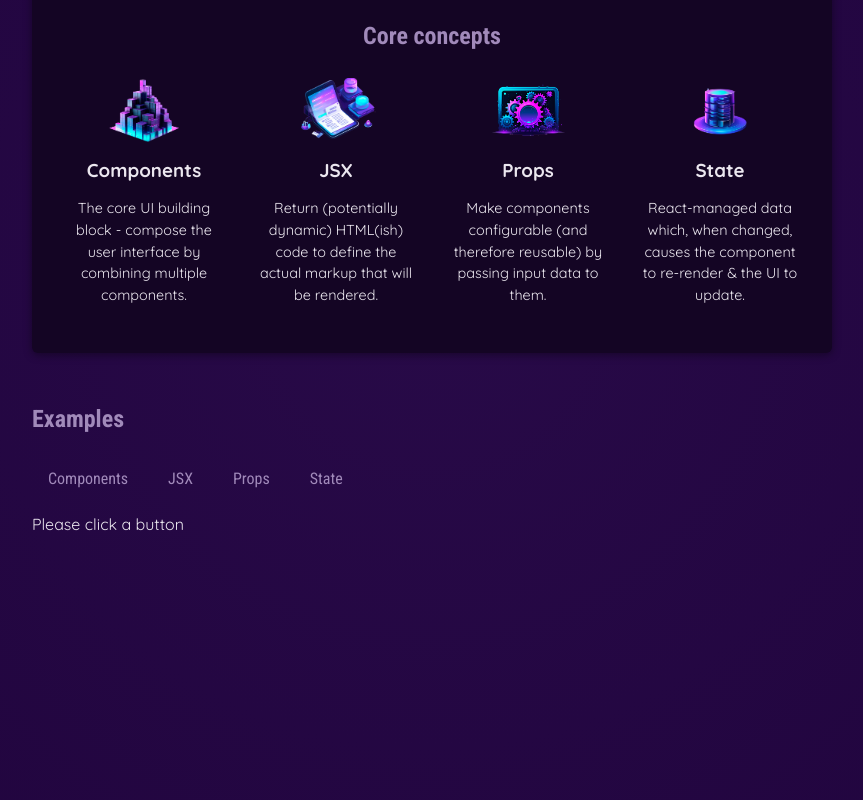
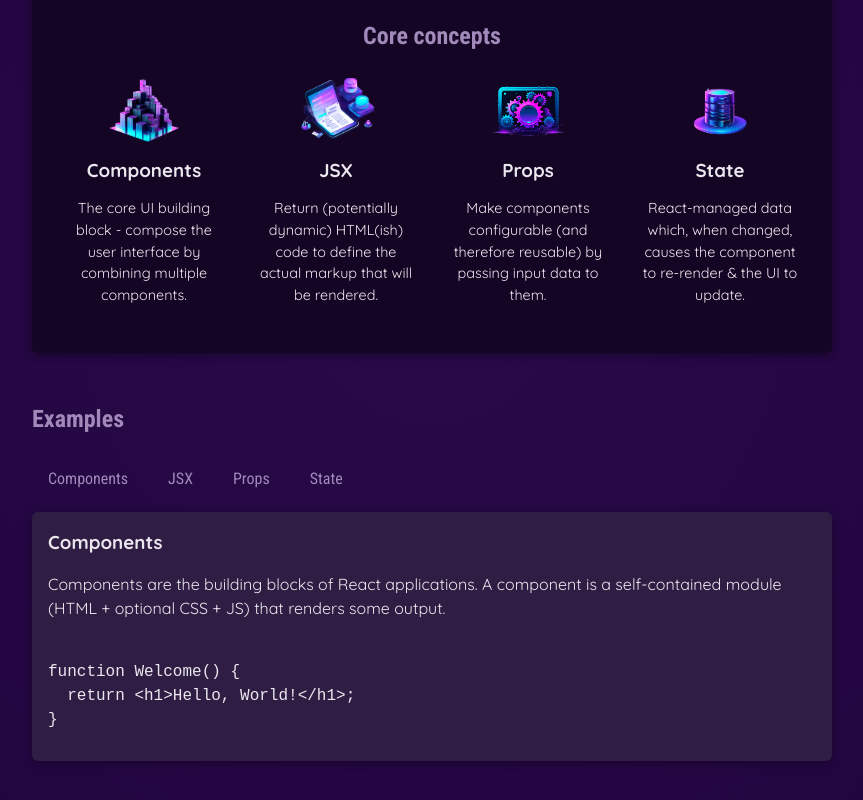
Before and after one commit to adixadymak/react-learning-project-1, a React (Vite) app: page / in a window 1280 px wide. Shown: the part 346-1146 px from the top of the page, without its empty margins (208-1071 px from the left). Built offline with nearby package versions, Linux system fonts and the light colour scheme.

Commit message:
Deriving & Outputting Data Based on State.

```diff
--- a/src/App.jsx
+++ b/src/App.jsx
@@ -1,13 +1,13 @@
+import { useState } from "react";
 import { CORE_CONCEPTS } from "./data.js";
 import Header from "./components/Header/Header.jsx";
 import CoreConcept from "./components/CoreConcept.jsx";
 import TabButton from "./components/TabButton.jsx";
-
-import { useState } from "react";
+import { EXAMPLES } from "./data.js";
 
 // But when the props name is the same as the data in the object for instance. Use this shortcut.
 function App() {
-  const [selectedTopic, setSelectedTopic] = useState("Please click a button");
+  const [selectedTopic, setSelectedTopic] = useState("components");
 
   function handleSelect(selectedButton) {
     setSelectedTopic(selectedButton);
@@ -37,11 +37,17 @@
             <TabButton onSelect={() => handleSelect("components")}>
               Components
             </TabButton>
-            <TabButton onSelect={() => handleSelect("JSX")}>JSX</TabButton>
-            <TabButton onSelect={() => handleSelect("Props")}>Props</TabButton>
-            <TabButton onSelect={() => handleSelect("State")}>State</TabButton>
+            <TabButton onSelect={() => handleSelect("jsx")}>JSX</TabButton>
+            <TabButton onSelect={() => handleSelect("props")}>Props</TabButton>
+            <TabButton onSelect={() => handleSelect("state")}>State</TabButton>
           </menu>
-          {selectedTopic}
+          <div id="tab-content">
+            <h3>{EXAMPLES[selectedTopic].title}</h3>
+            <p>{EXAMPLES[selectedTopic].description}</p>
+            <pre>
+              <code>{EXAMPLES[selectedTopic].code}</code>
+            </pre>
+          </div>
         </section>
       </main>
     </div>
--- a/src/data.js
+++ b/src/data.js
@@ -29,3 +29,54 @@
       "React-managed data which, when changed, causes the component to re-render & the UI to update.",
   },
 ];
+
+export const EXAMPLES = {
+  components: {
+    title: "Components",
+    description:
+      "Components are the building blocks of React applications. A component is a self-contained module (HTML + optional CSS + JS) that renders some output.",
+    code: `
+function Welcome() {
+  return <h1>Hello, World!</h1>;
+}`,
+  },
+  jsx: {
+    title: "JSX",
+    description:
+      "JSX is a syntax extension to JavaScript. It is similar to a template language, but it has full power of JavaScript (e.g., it may output dynamic content).",
+    code: `
+<div>
+  <h1>Welcome {userName}</h1>
+  <p>Time to learn React!</p>
+</div>`,
+  },
+  props: {
+    title: "Props",
+    description:
+      "Components accept arbitrary inputs called props. They are like function arguments.",
+    code: `
+function Welcome(props) {
+  return <h1>Hello, {props.name}</h1>;
+}`,
+  },
+  state: {
+    title: "State",
+    description:
+      "State allows React components to change their output over time in response to user actions, network responses, and anything else.",
+    code: `
+function Counter() {
+  const [isVisible, setIsVisible] = useState(false);
+
+  function handleClick() {
+    setIsVisible(true);
+  }
+
+  return (
+    <div>
+      <button onClick={handleClick}>Show Details</button>
+      {isVisible && <p>Amazing details!</p>}
+    </div>
+  );
+}`,
+  },
+};
```
